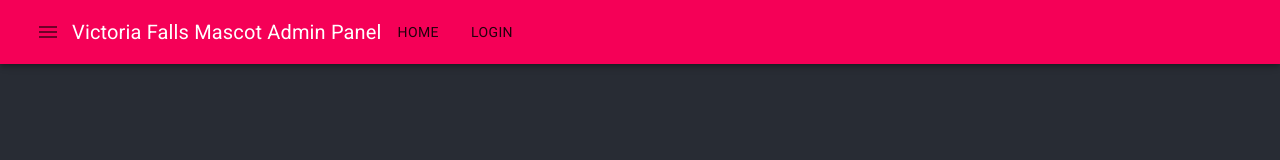
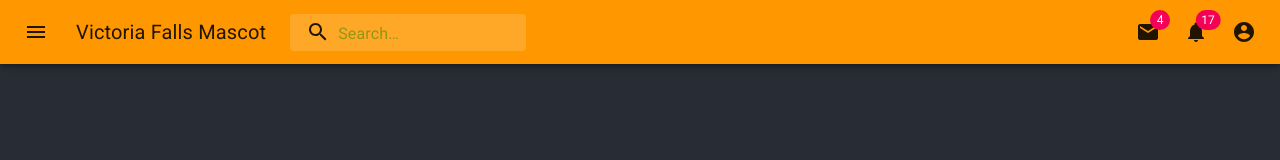
Before and after one commit to xeroxzen/victoria-falls-city-mascot, a React (Create React App) app: page / in a window 1280 px wide. Shown: the top 160 px of the page. Built offline with nearby package versions, Linux system fonts and the light colour scheme; no server answers; the database is empty.

Commit message:
NavBar.js

```diff
--- a/src/components/NavBar.js
+++ b/src/components/NavBar.js
@@ -1,30 +1,232 @@
+import React from "react";
+import { fade, makeStyles } from "@material-ui/core/styles";
 import AppBar from "@material-ui/core/AppBar";
 import Toolbar from "@material-ui/core/Toolbar";
 import IconButton from "@material-ui/core/IconButton";
+import Typography from "@material-ui/core/Typography";
+import InputBase from "@material-ui/core/InputBase";
+import Badge from "@material-ui/core/Badge";
+import MenuItem from "@material-ui/core/MenuItem";
+import Menu from "@material-ui/core/Menu";
 import MenuIcon from "@material-ui/icons/Menu";
-import Typography from "@material-ui/core/Typography";
-import Button from "@material-ui/core/Button";
-import React, { Component } from "react";
+import SearchIcon from "@material-ui/icons/Search";
+import AccountCircle from "@material-ui/icons/AccountCircle";
+import MailIcon from "@material-ui/icons/Mail";
+import NotificationsIcon from "@material-ui/icons/Notifications";
+import MoreIcon from "@material-ui/icons/MoreVert";
 
-export default class NavBar extends Component {
-  render() {
-    return (
-      <AppBar color="secondary">
+const useStyles = makeStyles((theme) => ({
+  grow: {
+    flexGrow: 1,
+  },
+  menuButton: {
+    marginRight: theme.spacing(2),
+  },
+  title: {
+    display: "none",
+    [theme.breakpoints.up("sm")]: {
+      display: "block",
+    },
+  },
+  search: {
+    position: "relative",
+    borderRadius: theme.shape.borderRadius,
+    backgroundColor: fade(theme.palette.common.white, 0.15),
+    "&:hover": {
+      backgroundColor: fade(theme.palette.common.white, 0.25),
+    },
+    marginRight: theme.spacing(2),
+    marginLeft: 0,
+    width: "100%",
+    [theme.breakpoints.up("sm")]: {
+      marginLeft: theme.spacing(3),
+      width: "auto",
+    },
+  },
+  searchIcon: {
+    padding: theme.spacing(0, 2),
+    height: "100%",
+    position: "absolute",
+    pointerEvents: "none",
+    display: "flex",
+    alignItems: "center",
+    justifyContent: "center",
+  },
+  inputRoot: {
+    color: "inherit",
+  },
+  inputInput: {
+    padding: theme.spacing(1, 1, 1, 0),
+    // vertical padding + font size from searchIcon
+    paddingLeft: `calc(1em + ${theme.spacing(4)}px)`,
+    transition: theme.transitions.create("width"),
+    width: "100%",
+    [theme.breakpoints.up("md")]: {
+      width: "20ch",
+    },
+  },
+  sectionDesktop: {
+    display: "none",
+    [theme.breakpoints.up("md")]: {
+      display: "flex",
+    },
+  },
+  sectionMobile: {
+    display: "flex",
+    [theme.breakpoints.up("md")]: {
+      display: "none",
+    },
+  },
+}));
+
+export default function NavBar() {
+  const classes = useStyles();
+  const [anchorEl, setAnchorEl] = React.useState(null);
+  const [mobileMoreAnchorEl, setMobileMoreAnchorEl] = React.useState(null);
+
+  const isMenuOpen = Boolean(anchorEl);
+  const isMobileMenuOpen = Boolean(mobileMoreAnchorEl);
+
+  const handleProfileMenuOpen = (event) => {
+    setAnchorEl(event.currentTarget);
+  };
+
+  const handleMobileMenuClose = () => {
+    setMobileMoreAnchorEl(null);
+  };
+
+  const handleMenuClose = () => {
+    setAnchorEl(null);
+    handleMobileMenuClose();
+  };
+
+  const handleMobileMenuOpen = (event) => {
+    setMobileMoreAnchorEl(event.currentTarget);
+  };
+
+  const menuId = "primary-search-account-menu";
+  const renderMenu = (
+    <Menu
+      anchorEl={anchorEl}
+      anchorOrigin={{ vertical: "top", horizontal: "right" }}
+      id={menuId}
+      keepMounted
+      transformOrigin={{ vertical: "top", horizontal: "right" }}
+      open={isMenuOpen}
+      onClose={handleMenuClose}
+    >
+      <MenuItem onClick={handleMenuClose}>Profile</MenuItem>
+      <MenuItem onClick={handleMenuClose}>My account</MenuItem>
+    </Menu>
+  );
+
+  const mobileMenuId = "primary-search-account-menu-mobile";
+  const renderMobileMenu = (
+    <Menu
+      anchorEl={mobileMoreAnchorEl}
+      anchorOrigin={{ vertical: "top", horizontal: "right" }}
+      id={mobileMenuId}
+      keepMounted
+      transformOrigin={{ vertical: "top", horizontal: "right" }}
+      open={isMobileMenuOpen}
+      onClose={handleMobileMenuClose}
+    >
+      <MenuItem>
+        <IconButton aria-label="show 4 new mails" color="inherit">
+          <Badge badgeContent={4} color="secondary">
+            <MailIcon />
+          </Badge>
+        </IconButton>
+        <p>Messages</p>
+      </MenuItem>
+      <MenuItem>
+        <IconButton aria-label="show 11 new notifications" color="inherit">
+          <Badge badgeContent={11} color="secondary">
+            <NotificationsIcon />
+          </Badge>
+        </IconButton>
+        <p>Notifications</p>
+      </MenuItem>
+      <MenuItem onClick={handleProfileMenuOpen}>
+        <IconButton
+          aria-label="account of current user"
+          aria-controls="primary-search-account-menu"
+          aria-haspopup="true"
+          color="inherit"
+        >
+          <AccountCircle />
+        </IconButton>
+        <p>Profile</p>
+      </MenuItem>
+    </Menu>
+  );
+
+  return (
+    <div className={classes.grow}>
+      <AppBar>
         <Toolbar>
-          <IconButton>
+          <IconButton
+            edge="start"
+            className={classes.menuButton}
+            color="inherit"
+            aria-label="open drawer"
+          >
             <MenuIcon />
           </IconButton>
-          <Typography variant="h6">
-            Victoria Falls Mascot Admin Panel
+          <Typography className={classes.title} variant="h6" noWrap>
+            Victoria Falls Mascot
           </Typography>
-          <Button variant="small" color="primary">
-            Home
-          </Button>
-          <Button variant="small" color="secondary">
-            Login
-          </Button>
+          <div className={classes.search}>
+            <div className={classes.searchIcon}>
+              <SearchIcon />
+            </div>
+            <InputBase
+              placeholder="Search…"
+              classes={{
+                root: classes.inputRoot,
+                input: classes.inputInput,
+              }}
+              inputProps={{ "aria-label": "search" }}
+            />
+          </div>
+          <div className={classes.grow} />
+          <div className={classes.sectionDesktop}>
+            <IconButton aria-label="show 4 new mails" color="inherit">
+              <Badge badgeContent={4} color="secondary">
+                <MailIcon />
+              </Badge>
+            </IconButton>
+            <IconButton aria-label="show 17 new notifications" color="inherit">
+              <Badge badgeContent={17} color="secondary">
+                <NotificationsIcon />
+              </Badge>
+            </IconButton>
+            <IconButton
+              edge="end"
+              aria-label="account of current user"
+              aria-controls={menuId}
+              aria-haspopup="true"
+              onClick={handleProfileMenuOpen}
+              color="inherit"
+            >
+              <AccountCircle />
+            </IconButton>
+          </div>
+          <div className={classes.sectionMobile}>
+            <IconButton
+              aria-label="show more"
+              aria-controls={mobileMenuId}
+              aria-haspopup="true"
+              onClick={handleMobileMenuOpen}
+              color="inherit"
+            >
+              <MoreIcon />
+            </IconButton>
+          </div>
         </Toolbar>
       </AppBar>
-    );
-  }
+      {renderMobileMenu}
+      {renderMenu}
+    </div>
+  );
 }
```
Also changed, not shown: src/DiscardedCode.txt.
